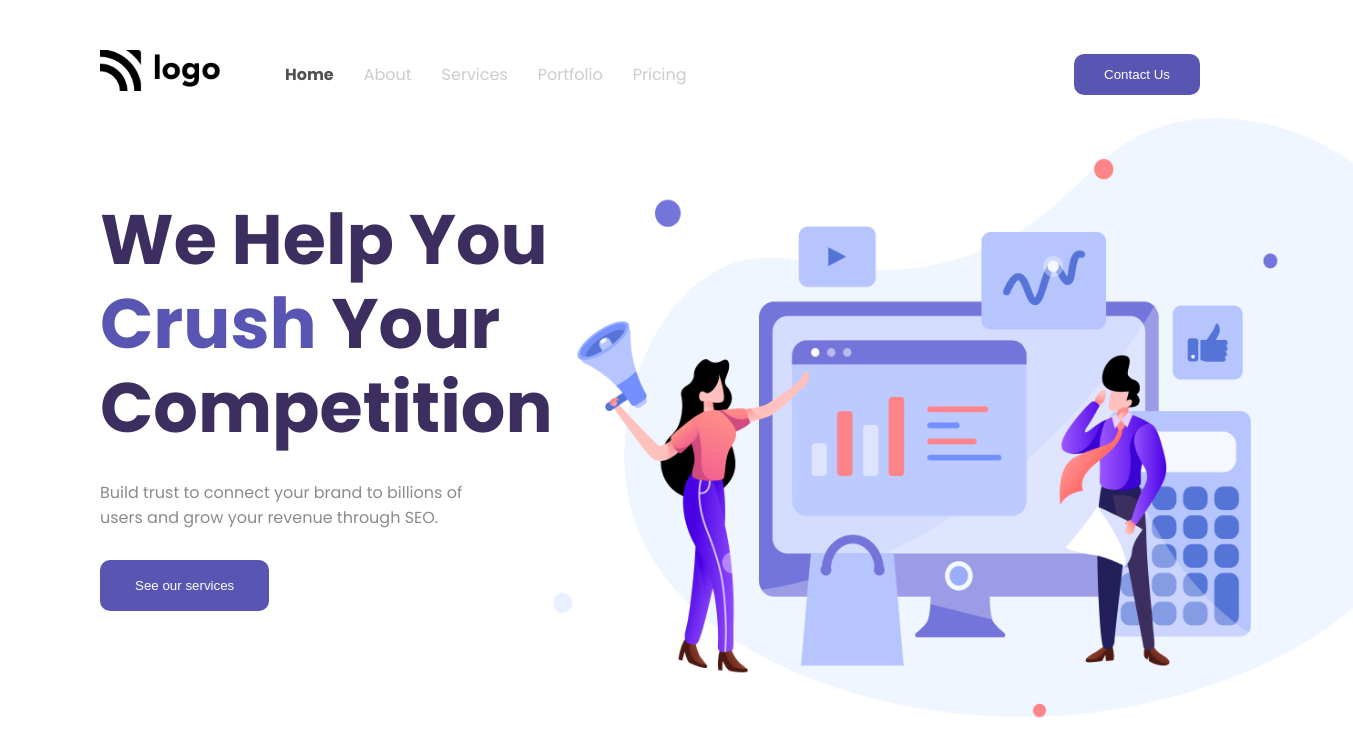
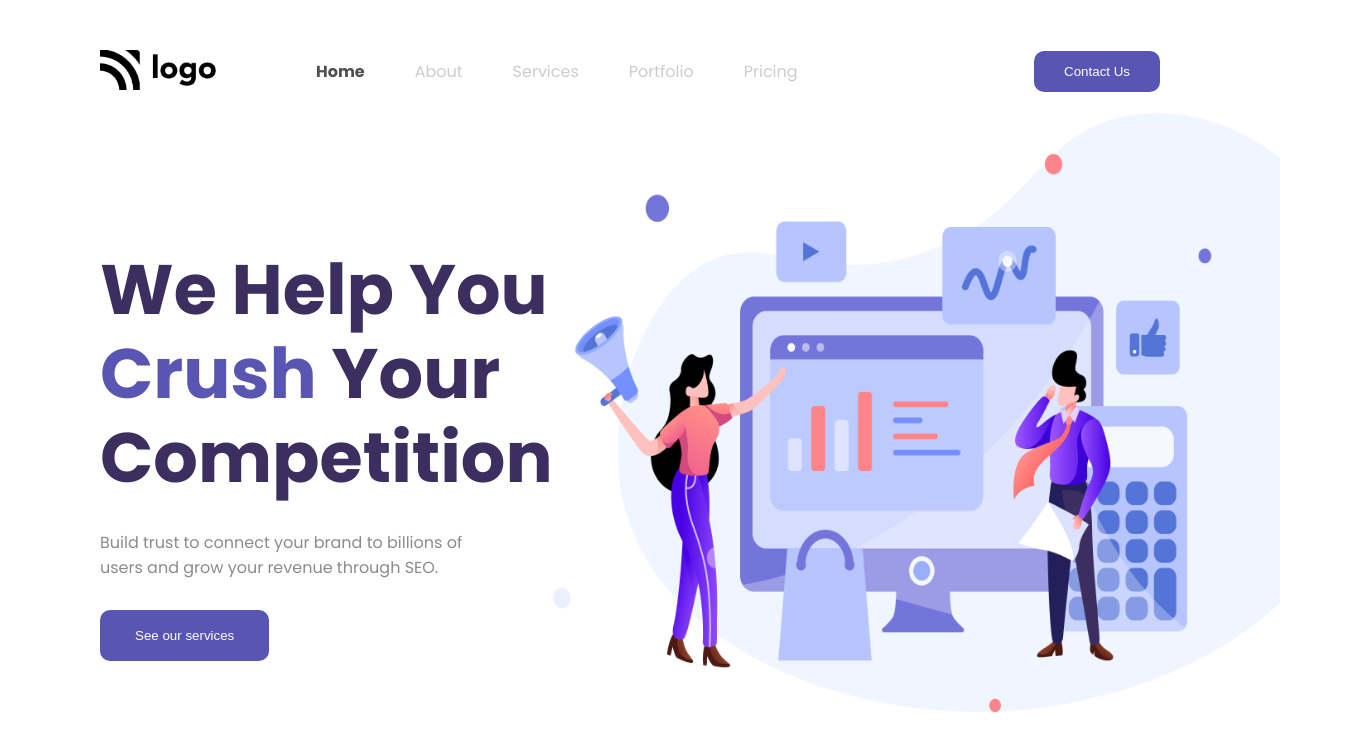
Before and after one commit to raj-prog/live-class-project-4, a plain HTML site: page index.html in a window 1280 px wide. Shown: the whole page, 1353 px wide, since content can reach past the window. Drawn offline with Linux system fonts and the light colour scheme.

Commit message:
website completed

```diff
--- a/index.html
+++ b/index.html
@@ -42,11 +42,13 @@
           <!-- Left text -->
           <div>
             <h1 class="heading-text">
-              We Help You <span>Crush</span> Your Competition
+              We Help You <br />
+              <span>Crush</span> Your <br />
+              Competition
             </h1>
             <p class="description">
-              Build trust to connect your brand to billions of users and grow
-              your revenue through SEO.
+              Build trust to connect your brand to billions of <br />
+              users and grow your revenue through SEO.
             </p>
             <button class="nav-button btn">See our services</button>
           </div>
--- a/style.css
+++ b/style.css
@@ -1,12 +1,11 @@
 :root {
   --grey-light: #ccc;
-  --grey-medium: #8B8B8B;
+  --grey-medium: #8b8b8b;
   --grey-dark: #505050;
-  --blue-light: #5955B3;
-  --blue-dark: #3C2F60;
+  --blue-light: #5955b3;
+  --blue-dark: #3c2f60;
   --white: #fff;
 }
-
 
 * {
   margin: 0;
@@ -14,25 +13,31 @@
   box-sizing: border-box;
 }
 
+html,
 body {
   font-family: 'Poppins', sans-serif;
+  font-size: 62.5%;
 }
 
 .container {
-  margin-top: 50px;
-  margin-left: 100px;
+  margin: 5rem 0 0 10rem;
 }
 
 /* Navbar */
 .navbar-container {
+  padding-right: 12rem;
+}
+
+.navbar-container,
+.list {
   display: flex;
   justify-content: space-between;
   align-items: center;
-  margin-right: 80px;
+  gap: 5rem;
 }
 
 .navbar-container img {
-  width: 120px;
+  width: 70%;
 }
 
 .grow-list {
@@ -40,13 +45,12 @@ body {
 }
 
 .list {
-  display: flex;
-  margin-left: 50px;
+  justify-content: flex-start;
+  font-size: 1.6rem;
 }
 
 .list-item {
   list-style-type: none;
-  padding: 10px 15px;
   color: var(--grey-light);
 }
 
@@ -58,20 +62,22 @@ body {
 .nav-button {
   background-color: var(--blue-light);
   color: var(--white);
-  padding: 13px 30px;
+  padding: 1.3rem 3rem;
   border: none;
-  border-radius: 10px;
+  border-radius: 1rem;
 }
 
 /* Banner */
 .banner-container {
-  margin-top: 20px;
+  margin-top: 2rem;
   display: flex;
+  justify-content: space-between;
+  align-items: center;
 }
 
 .heading-text {
-  margin-top: 80px;
-  font-size: 70px;
+  margin-top: 8rem;
+  font-size: 7rem;
   color: var(--blue-dark);
   line-height: 1.2;
 }
@@ -81,16 +87,16 @@ body {
 }
 
 .description {
-  margin: 30px 0;
-  width: 400px;
+  margin: 3rem 0;
+  font-size: 1.6rem;
   color: var(--grey-medium);
 }
 
 .banner-container div img {
-  width: 800px;
+  width: 100%;
   height: 600px;
 }
 
 .btn {
-  padding: 18px 35px;
+  padding: 1.8rem 3.5rem;
 }
```
Also changed, not shown: test.html (deleted, +0 -12 lines), thumbnail.png (deleted).
